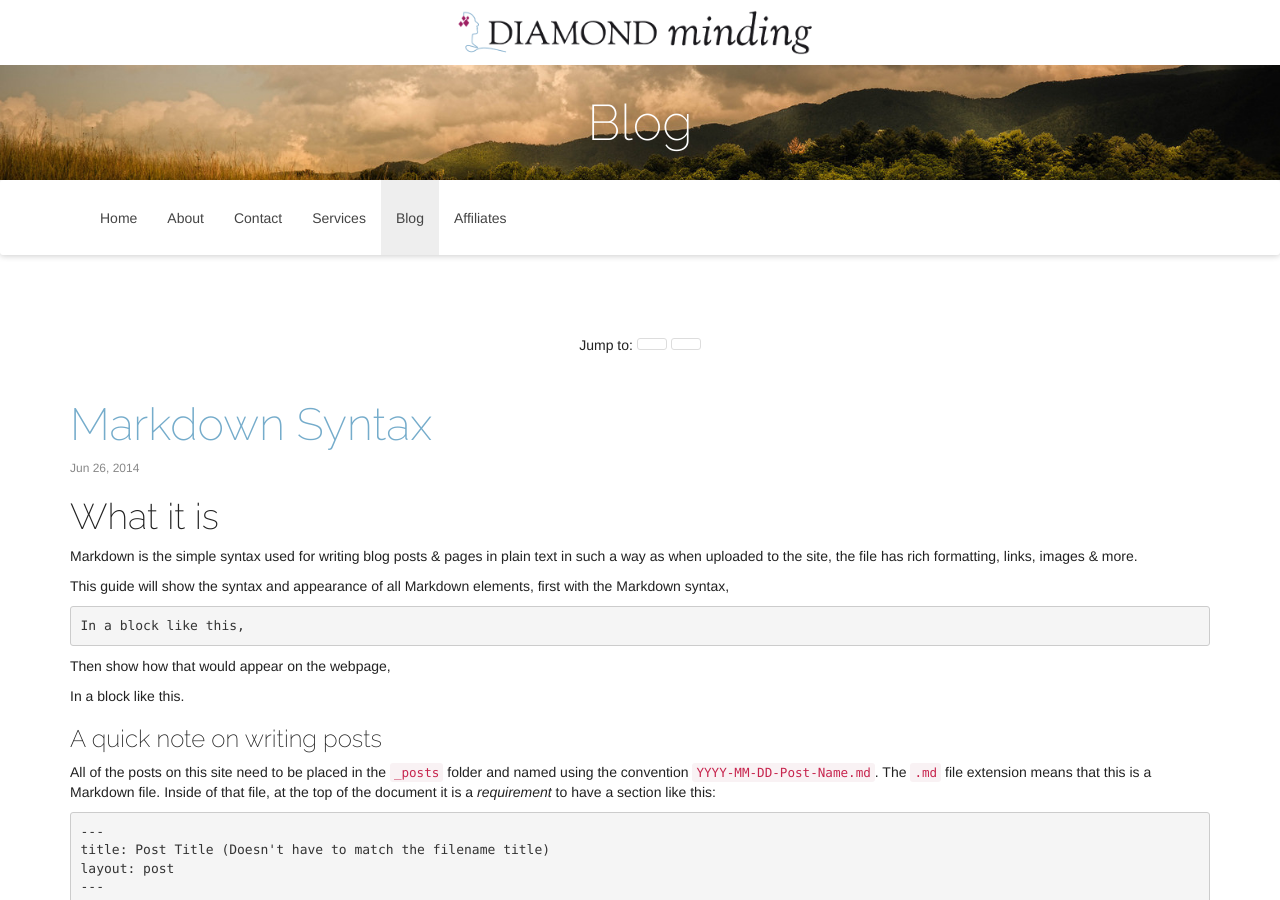
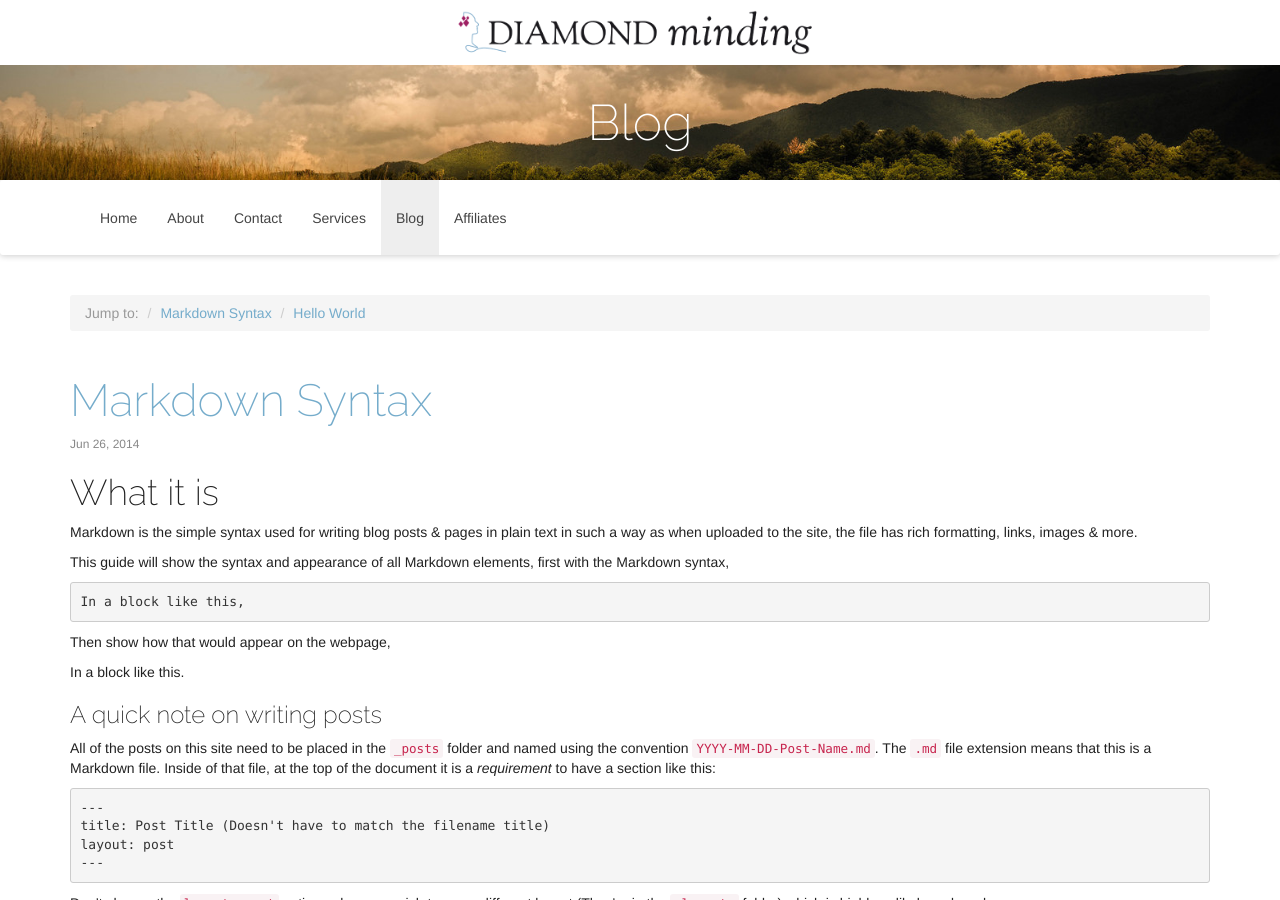
Before and after one commit to DiamondMinding/DiamondMinding.github.io, a Jekyll site: the page built from blog/index.html, in a window 1280 px wide and 900 px high. Built offline with Jekyll 4.4.1, drawn with Linux system fonts in a browser that asks for light colours; nearby versions of some CDN libraries; the list of posts is cut into pages by our own code; comment, search, counter and statistics services are not loaded.

Commit message:
changed to breadcrumb for Jump To

```diff
--- a/blog/index.html
+++ b/blog/index.html
@@ -3,12 +3,12 @@ layout: page
 title: Blog
 ---
 
-<ul class="pager">
-  <li>Jump to:</li>
+<ol class="breadcrumb">
+  <li class="active">Jump to:</li>
   {% for post in paginator.posts %}
-  <li><a href="#{{ post.title }}"></a></li>
+  <li><a href="#{{ post.title }}">{{ post.title }}</a></li>
   {% endfor %}
-</ul>
+</ol>
 
 {% for post in paginator.posts %}
 <div class="post-wrap">
```
